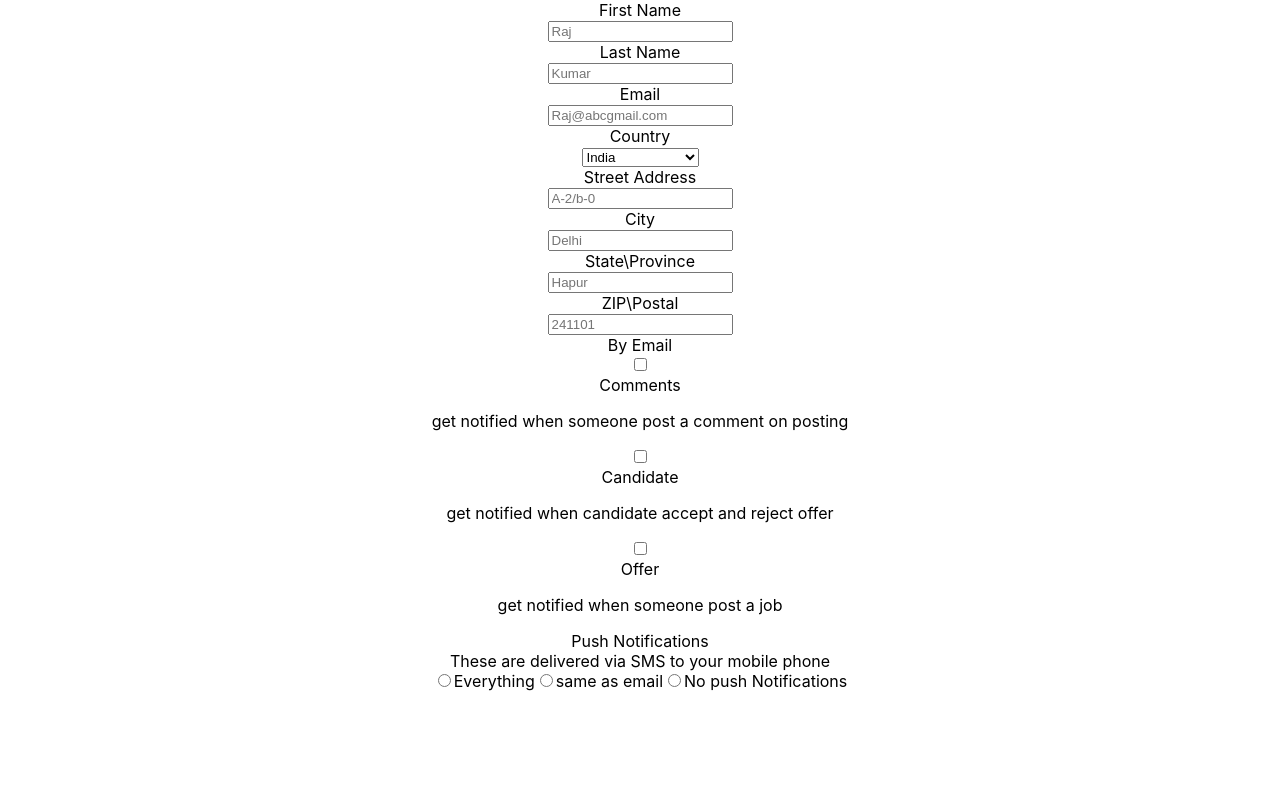
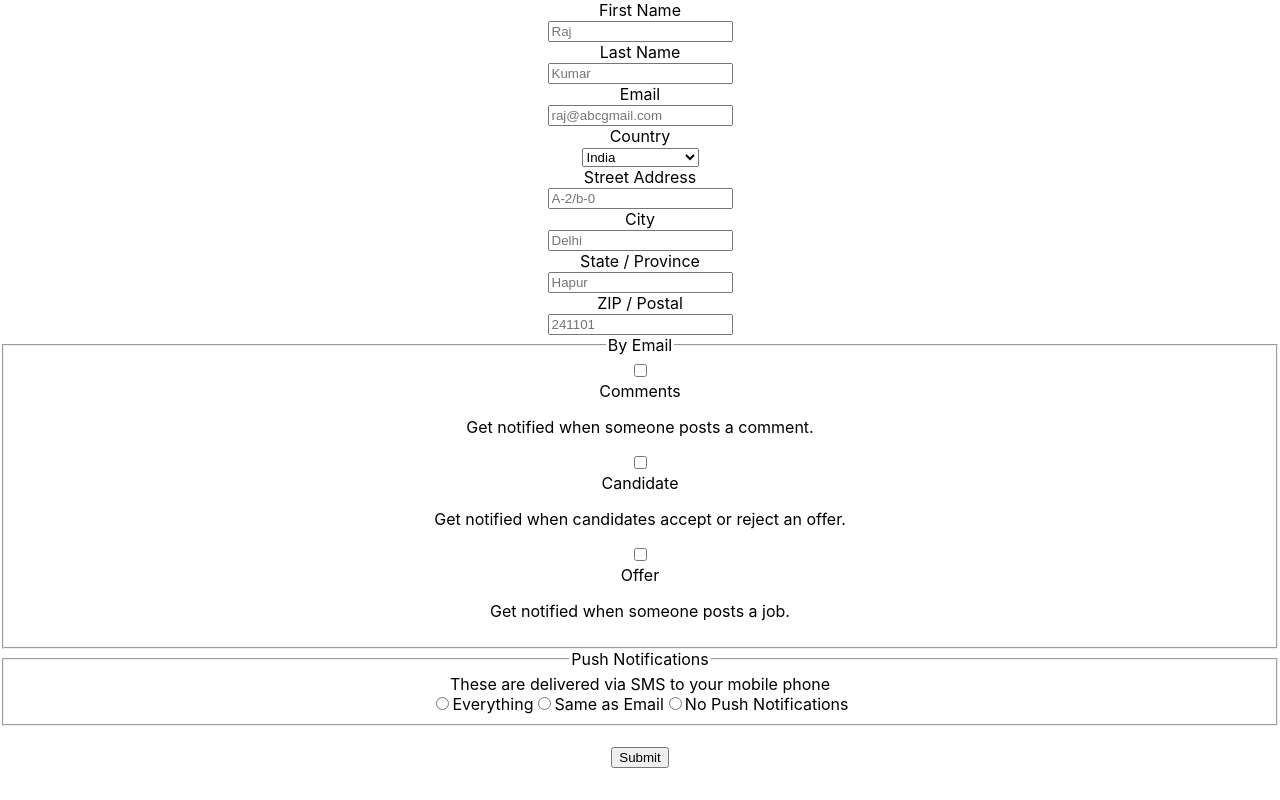
Before and after one commit to RAJA8112008/formapp, a React (Create React App) app: page / in a window 1280 px wide. Built offline with nearby package versions, Linux system fonts and the light colour scheme.

Commit message:
commited

```diff
--- a/src/App.js
+++ b/src/App.js
@@ -1,114 +1,130 @@
-import logo from './logo.svg';
 import './App.css';
 import { useState } from 'react';
+
 function App() {
-  const[FormData,setFormData]=useState({firstName:"",lastName:"",email:"",country:"",streetaddress:"",
-    city:"",state:"",postal:"",comments:false,offer:false,candidate:false,everything:false,sameasemail:false,
-    nopushnotification:false
-  })
-  function ChangeHandler(event){
-    const{name,value,type,checked}=event.target;
-    setFormData((prev)=>({...prev,
-      [name]:type==="checked"?checked:value
+  const [FormData, setFormData] = useState({
+    firstname: "", lastname: "", email: "", country: "", streetaddress: "",
+    city: "", state: "", postal: "", comments: false, offer: false, candidate: false,
+    pushNotification: ""
+  });
+
+  function submitHandler(event) {
+    event.preventDefault();
+    console.log("Finally data is:");
+    console.log(FormData);
+  }
+
+  function ChangeHandler(event) {
+    const { name, value, type, checked } = event.target;
+    setFormData(prev => ({
+      ...prev,
+      [name]: type === "checkbox" ? checked : value
     }));
   }
+
   return (
     <div className="App">
-     <form>
-      <label htmlFor='name'>
-        First Name</label>
-        <br/>
+      <form onSubmit={submitHandler}>
+        <label htmlFor='firstname'>First Name</label>
+        <br />
         <input
           type='text'
-      id='firstame'
-      name='firstame'
+          id='firstname'
+          name='firstname'
           placeholder='Raj'
-      value={FormData.Name}
+          value={FormData.firstname}
           onChange={ChangeHandler}
         />
-      <br/>
-      <label htmlFor='lastname'> Last Name</label>
-        <br/>
+        <br />
+
+        <label htmlFor='lastname'>Last Name</label>
+        <br />
         <input
           type='text'
           id='lastname'
           name='lastname'
           placeholder='Kumar'
+          value={FormData.lastname}
           onChange={ChangeHandler}
-      value={FormData.lastName}
         />
-      <br/>
-      <label htmlFor='name'>Email</label>
-        <br/>
+        <br />
+
+        <label htmlFor='email'>Email</label>
+        <br />
         <input
           type='email'
           id='email'
           name='email'
-      placeholder='Raj@abcgmail.com'
+          placeholder='raj@abcgmail.com'
+          value={FormData.email}
           onChange={ChangeHandler}
-      value={FormData.email}
         />
-      <br/>
+        <br />
 
         <label htmlFor='country'>Country</label>
-      <br/>
+        <br />
         <select
-      type='text'
           id='country'
           name='country'
           value={FormData.country}
           onChange={ChangeHandler}
         >
-        <option>India</option>
-        <option>United Kingdom</option>
-        <option>America</option>
-        <option>China</option>
+          <option value='India'>India</option>
+          <option value='United Kingdom'>United Kingdom</option>
+          <option value='America'>America</option>
+          <option value='China'>China</option>
         </select>
-     <br/>
+        <br />
+
         <label htmlFor='streetaddress'>Street Address</label>
-        <br/>
+        <br />
         <input
           type='text'
           id='streetaddress'
           name='streetaddress'
           placeholder='A-2/b-0'
+          value={FormData.streetaddress}
           onChange={ChangeHandler}
-      value={FormData.streetaddress}
         />
-       <br/>
-      <label htmlFor='streetaddress'>City</label>
-        <br/>
+        <br />
+
+        <label htmlFor='city'>City</label>
+        <br />
         <input
           type='text'
           id='city'
           name='city'
           placeholder='Delhi'
+          value={FormData.city}
           onChange={ChangeHandler}
-      value={FormData.city}
         />
-       <br/>
-      <label htmlFor='state'>State\Province</label>
-        <br/>
+        <br />
+
+        <label htmlFor='state'>State / Province</label>
+        <br />
         <input
           type='text'
           id='state'
           name='state'
           placeholder='Hapur'
+          value={FormData.state}
           onChange={ChangeHandler}
-      value={FormData.state}
         />
-      <br/>
-      <label htmlFor='Postal'>ZIP\Postal</label>
-        <br/>
+        <br />
+
+        <label htmlFor='postal'>ZIP / Postal</label>
+        <br />
         <input
           type='text'
           id='postal'
           name='postal'
           placeholder='241101'
+          value={FormData.postal}
           onChange={ChangeHandler}
-      value={FormData.postal}
         />
-    <setfield>
+        <br />
+
+        <fieldset>
           <legend>By Email</legend>
           <div className='flex'>
             <input
@@ -119,9 +135,10 @@ function App() {
               onChange={ChangeHandler}
             />
             <div>
-  <label>Comments</label>
-  <p>get notified when someone post a comment on posting</p>
+              <label htmlFor='comments'>Comments</label>
+              <p>Get notified when someone posts a comment.</p>
             </div>
+
             <input
               type='checkbox'
               name='candidate'
@@ -130,8 +147,8 @@ onChange={ChangeHandler}
               onChange={ChangeHandler}
             />
             <div>
-  <label>Candidate</label>
-  <p>get notified when candidate accept and reject offer</p>
+              <label htmlFor='candidate'>Candidate</label>
+              <p>Get notified when candidates accept or reject an offer.</p>
             </div>
 
             <input
@@ -142,41 +159,49 @@ onChange={ChangeHandler}
               onChange={ChangeHandler}
             />
             <div>
-  <label>Offer</label>
-  <p>get notified when someone post a job</p>
+              <label htmlFor='offer'>Offer</label>
+              <p>Get notified when someone posts a job.</p>
             </div>
           </div>
-    </setfield>
-    <setfield>
-      <label>Push Notifications</label>
+        </fieldset>
+
+        <fieldset>
+          <legend>Push Notifications</legend>
           <div>These are delivered via SMS to your mobile phone</div>
           <input
             type='radio'
             id='everything'
-      name='everything'
-      value={FormData.everything}
+            name='pushNotification'
+            value='everything'
+            checked={FormData.pushNotification === "everything"}
             onChange={ChangeHandler}
           />
           <label htmlFor='everything'>Everything</label>
+
           <input
             type='radio'
             id='sameasemail'
-      name='everything'
-      value={FormData.sameasemail}
+            name='pushNotification'
+            value='sameasemail'
+            checked={FormData.pushNotification === "sameasemail"}
             onChange={ChangeHandler}
           />
-      <label htmlFor='sameasemail'>same as email</label>
+          <label htmlFor='sameasemail'>Same as Email</label>
+
           <input
             type='radio'
             id='nopushnotification'
-      name='everything'
-      value={FormData.nopushnotification}
+            name='pushNotification'
+            value='nopushnotification'
+            checked={FormData.pushNotification === "nopushnotification"}
             onChange={ChangeHandler}
           />
-      <label htmlFor='nopushnotification'>No push Notifications</label>
-    </setfield>
+          <label htmlFor='nopushnotification'>No Push Notifications</label>
+        </fieldset>
+
+        <br />
+        <button type='submit'>Submit</button>
       </form>
-
     </div>
   );
 }
```
Lines whose indentation alone changed are shown as unchanged.
